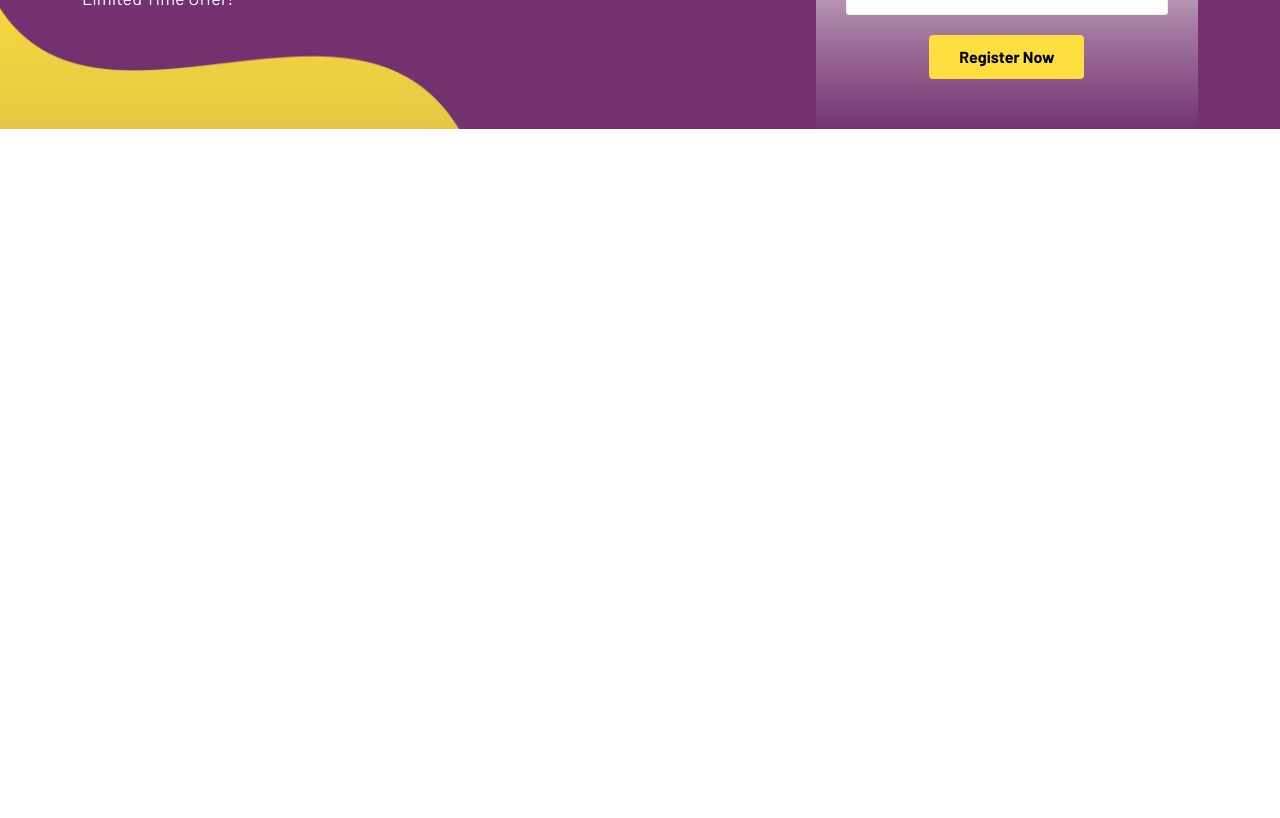
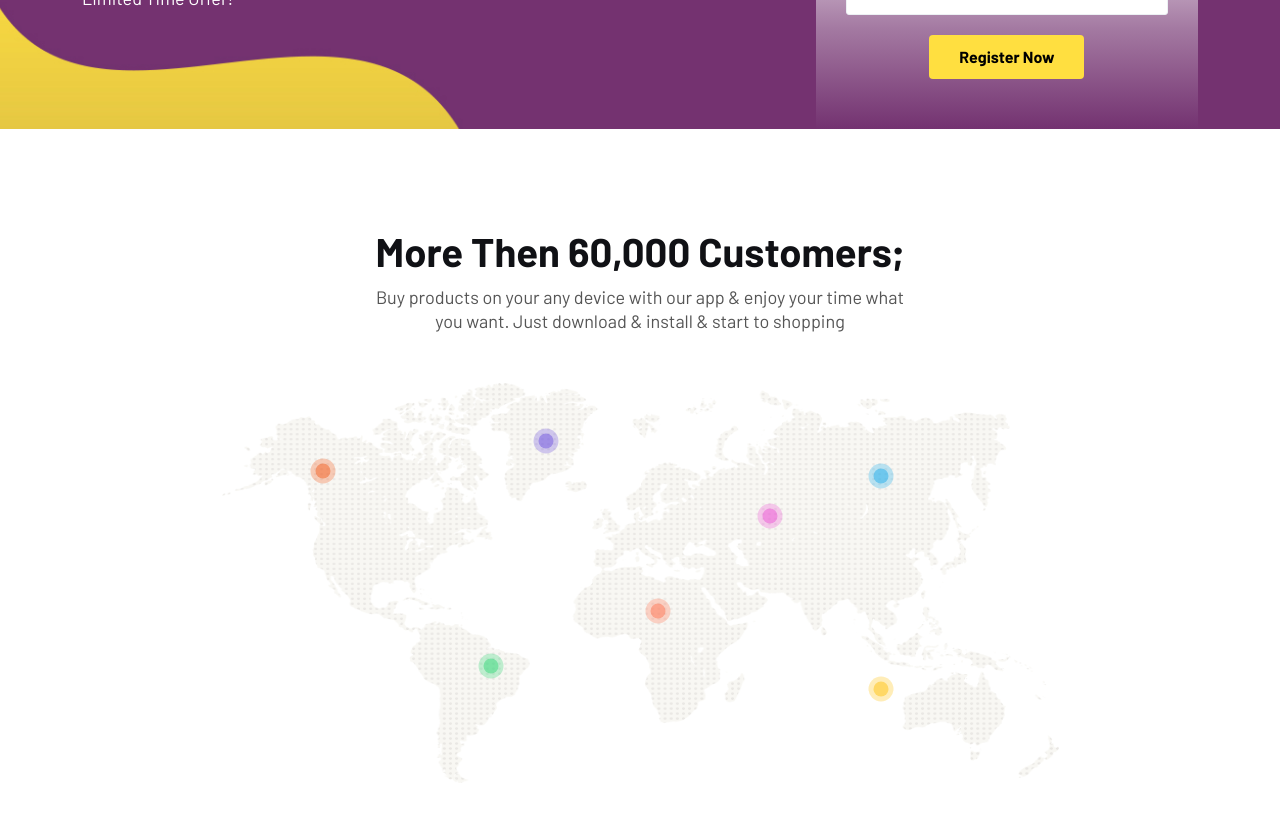
Before and after one commit to rashadalii/React-Ecommerce-Website, a React (Vite) app: page / in a window 1280 px wide. Shown: the part 3120-3938 px from the top of the page. Before the commit the page ends 3249 px from the top, so only its background shows below. Built offline with nearby package versions, Linux system fonts and the light colour scheme.

Commit message:
banner section is done

```diff
--- a/src/home/Home.jsx
+++ b/src/home/Home.jsx
@@ -3,6 +3,7 @@
 import HomeCategory from "./HomeCategory";
 import CategoryshowCase from "./CategoryshowCase";
 import Register from "./Register";
+import Location from "./Location";
 
 const Home = () => {
   return (
@@ -11,6 +12,7 @@
       <HomeCategory />
       <CategoryshowCase />
       <Register />
+      <Location />
     </>
   );
 };
--- /dev/null
+++ b/src/home/Location.jsx
@@ -0,0 +1,76 @@
+import React from "react";
+import { Link } from "react-router-dom";
+
+const title = " More Then 60,000 Customers;";
+
+const desc =
+  "Buy products on your any device with our app & enjoy your time what you want. Just download & install & start to shopping";
+
+const clientsList = [
+  {
+    imgUrl: "/src/assets/images/clients/avater.jpg",
+    imgAlt: "education thumb rajibraj91 rajibraj",
+    text: "Join with Us",
+  },
+  {
+    imgUrl: "/src/assets/images/clients/avater.jpg",
+    imgAlt: "education thumb rajibraj91 rajibraj",
+    text: "Join with Us",
+  },
+  {
+    imgUrl: "/src/assets/images/clients/avater.jpg",
+    imgAlt: "education thumb rajibraj91 rajibraj",
+    text: "Join with Us",
+  },
+  {
+    imgUrl: "/src/assets/images/clients/avater.jpg",
+    imgAlt: "education thumb rajibraj91 rajibraj",
+    text: "Join with Us",
+  },
+  {
+    imgUrl: "/src/assets/images/clients/avater.jpg",
+    imgAlt: "education thumb rajibraj91 rajibraj",
+    text: "Join with Us",
+  },
+  {
+    imgUrl: "/src/assets/images/clients/avater.jpg",
+    imgAlt: "education thumb rajibraj91 rajibraj",
+    text: "Join with Us",
+  },
+  {
+    imgUrl: "/src/assets/images/clients/avater.jpg",
+    imgAlt: "education thumb rajibraj91 rajibraj",
+    text: "Join with Us",
+  },
+];
+
+const Location = () => {
+  return (
+    <div className="clients-section style-2 padding-tb">
+      <div className="container">
+        <div className="section-header text-center">
+          <h2 className="title">{title}</h2>
+          <p>{desc}</p>
+        </div>
+
+        {/* main content */}
+        <div className="section-wrapper">
+          <div className="clients">
+            {clientsList.map((vaL, i) => (
+              <div key={i} className="client-list">
+                <Link to="/sign-up" className="client-content">
+                  <span>{vaL.text}</span>
+                </Link>
+                <div className="client-thumb">
+                  <img src={vaL.imgUrl} alt="" />
+                </div>
+              </div>
+            ))}
+          </div>
+        </div>
+      </div>
+    </div>
+  );
+};
+
+export default Location;
```
